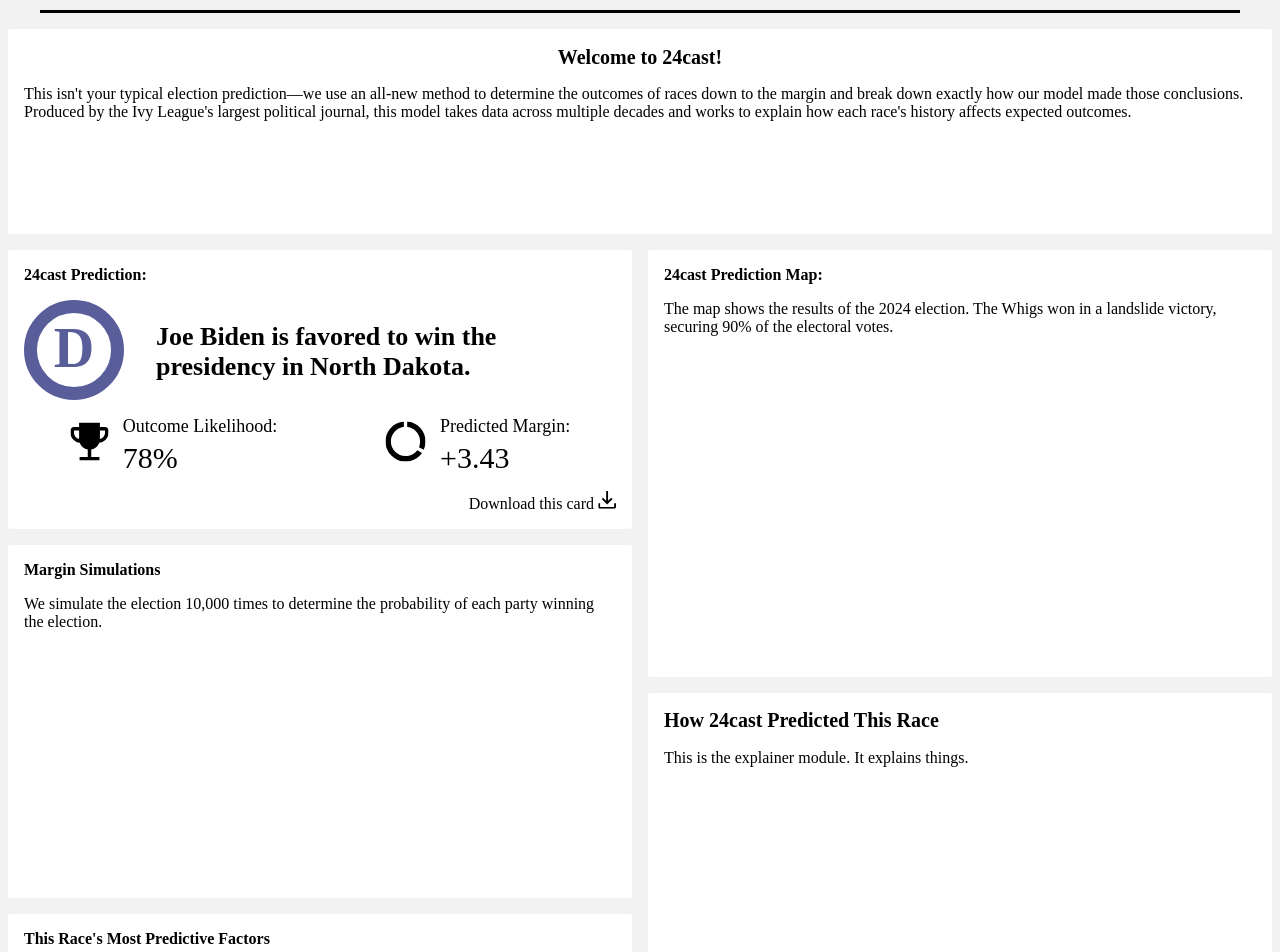
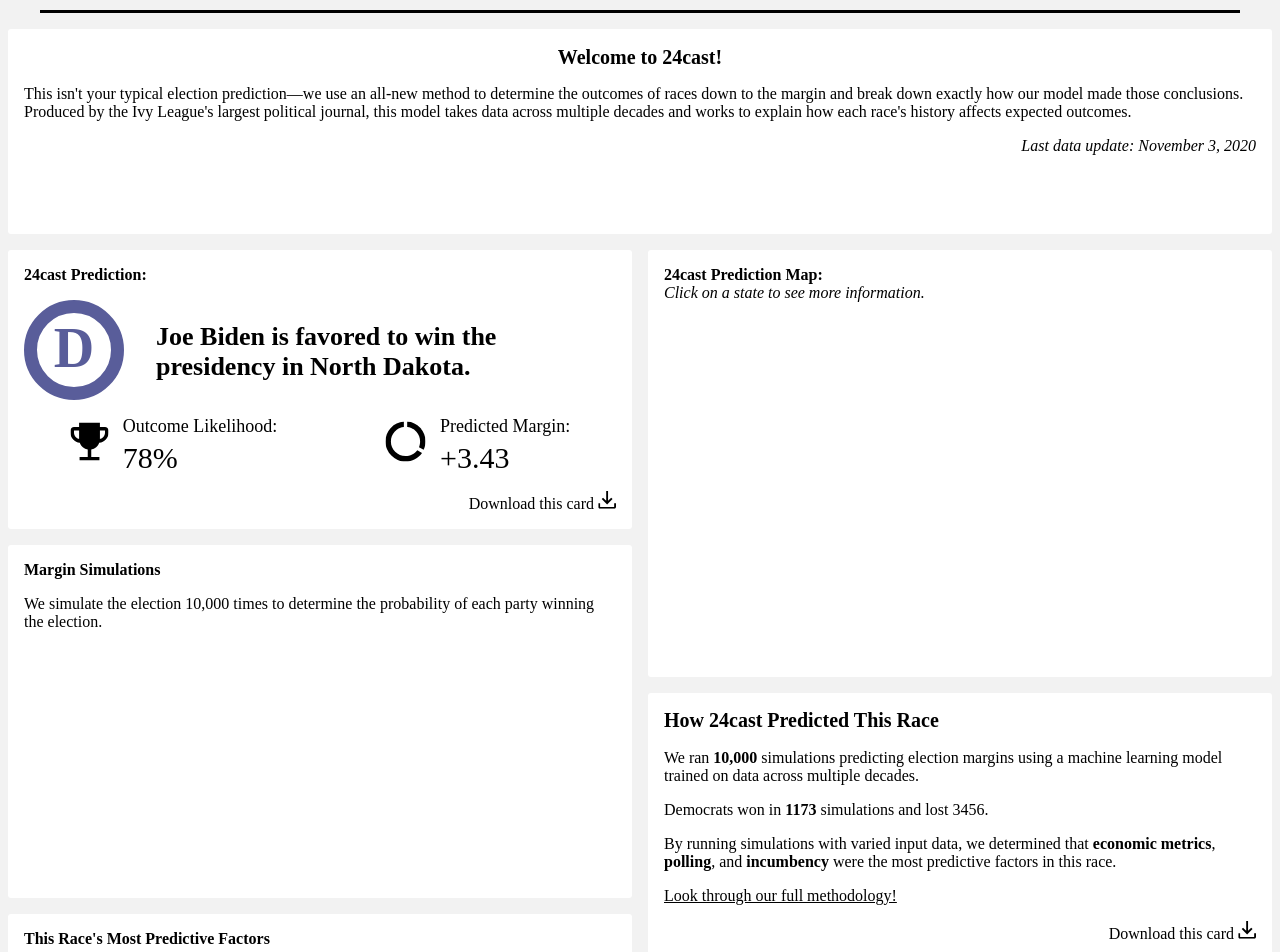
Before and after one commit to BPR-Data-Team/ElectionModel2024-site, a Next.js app: page / in a window 1280 px wide. Shown: the part 80-1032 px from the top of the page. Built offline with nearby package versions, Linux system fonts and the light colour scheme; a web font is replaced by a local one.

Commit message:
solid frontend progress at desktop width

```diff
--- /dev/null
+++ b/src/components/DownloadThisCard.module.css
@@ -0,0 +1,10 @@
+.downloadThisCard {
+  text-align: right;
+  margin: 1rem 0;
+}
+
+.downloadThisCard a {
+  font-style: normal;
+  color: var(--main-text-color);
+  text-decoration: none;
+}
--- /dev/null
+++ b/src/components/DownloadThisCard.tsx
@@ -0,0 +1,12 @@
+import styles from "./DownloadThisCard.module.css";
+import Download from "./svgs/Download";
+
+export default function DownloadThisCard(): JSX.Element {
+  return (
+    <div className={styles.downloadThisCard}>
+      <a href="#">
+        Download this card <Download />
+      </a>
+    </div>
+  );
+}
--- a/src/components/modules/ExplainerModule.module.css
+++ b/src/components/modules/ExplainerModule.module.css
@@ -1,2 +1,10 @@
 .explainer {
 }
+
+.explainer p {
+  font-weight: 500;
+}
+
+.methodologyLink {
+  color: var(--main-text-color);
+}
--- a/src/components/modules/ExplainerModule.tsx
+++ b/src/components/modules/ExplainerModule.tsx
@@ -1,3 +1,4 @@
+import DownloadThisCard from "../DownloadThisCard";
 import Module, { ModuleProps } from "../Module";
 import styles from "./ExplainerModule.module.css";
 
@@ -6,7 +7,24 @@ export default function ExplainerModule(props: ModuleProps): JSX.Element {
     <Module width={props.width} gridArea={props.gridArea}>
       <div className={styles.explainer}>
         <h2>How 24cast Predicted This Race</h2>
-        <p>This is the explainer module. It explains things.</p>
+        <p>
+          We ran <b>10,000</b> simulations predicting election margins using a
+          machine learning model trained on data across multiple decades.
+        </p>
+        <p>
+          Democrats won in <b>1173</b> simulations and lost 3456.
+        </p>
+        <p>
+          By running simulations with varied input data, we determined that{" "}
+          <b>economic metrics</b>, <b>polling</b>, and <b>incumbency</b> were
+          the most predictive factors in this race.
+        </p>
+        <p>
+          <a href="#" className={styles.methodologyLink}>
+            Look through our full methodology!
+          </a>
+        </p>
+        <DownloadThisCard />
       </div>
     </Module>
   );
--- a/src/components/modules/MapModule.module.css
+++ b/src/components/modules/MapModule.module.css
@@ -1,2 +1,11 @@
 .map {
 }
+
+.map h3 {
+  margin-bottom: 0;
+}
+
+.map p {
+  font-style: italic;
+  margin-top: 0;
+}
--- a/src/components/modules/MapModule.tsx
+++ b/src/components/modules/MapModule.tsx
@@ -6,10 +6,7 @@ export default function MapModule(props: ModuleProps): JSX.Element {
     <Module width={props.width} gridArea={props.gridArea}>
       <div className={styles.map}>
         <h3>24cast Prediction Map:</h3>
-        <p>
-          The map shows the results of the 2024 election. The Whigs won in a
-          landslide victory, securing 90% of the electoral votes.
-        </p>
+        <p>Click on a state to see more information.</p>
       </div>
     </Module>
   );
--- a/src/components/modules/PredictionModule.module.css
+++ b/src/components/modules/PredictionModule.module.css
@@ -40,14 +40,3 @@
   font-size: 1.875rem;
   font-weight: 500;
 }
-
-.downloadThisCard {
-  text-align: right;
-  margin: 1rem 0;
-}
-
-.downloadThisCard a {
-  font-style: normal;
-  color: var(--main-text-color);
-  text-decoration: none;
-}
--- a/src/components/modules/PredictionModule.tsx
+++ b/src/components/modules/PredictionModule.tsx
@@ -1,10 +1,9 @@
 import DemocratD from "../svgs/DemocratD";
 import Module, { ModuleProps } from "../Module";
 import styles from "./PredictionModule.module.css";
-import RepublicanR from "../svgs/RepublicanR";
 import Trophy from "../svgs/Trophy";
 import RingChart from "../svgs/RingChart";
-import Download from "../svgs/Download";
+import DownloadThisCard from "../DownloadThisCard";
 
 /**
  *
@@ -52,11 +51,7 @@ export default function PredictionModule(props: ModuleProps): JSX.Element {
           </div>
         </div>
 
-        <div className={styles.downloadThisCard}>
-          <a href="#">
-            Download this card <Download />
-          </a>
-        </div>
+        <DownloadThisCard />
       </div>
     </Module>
   );
--- a/src/components/modules/WelcomeModule.module.css
+++ b/src/components/modules/WelcomeModule.module.css
@@ -4,3 +4,9 @@
 .welcome h2 {
   text-align: center;
 }
+
+.lastDataUpdate {
+  text-align: right;
+  font-style: italic;
+  font-weight: 300;
+}
--- a/src/components/modules/WelcomeModule.tsx
+++ b/src/components/modules/WelcomeModule.tsx
@@ -18,6 +18,9 @@ export default function WelcomeModule(props: ModuleProps): JSX.Element {
           multiple decades and works to explain how each race&apos;s history
           affects expected outcomes.
         </p>
+        <p className={styles.lastDataUpdate}>
+          Last data update: November 3, 2020
+        </p>
       </div>
     </Module>
   );
```
